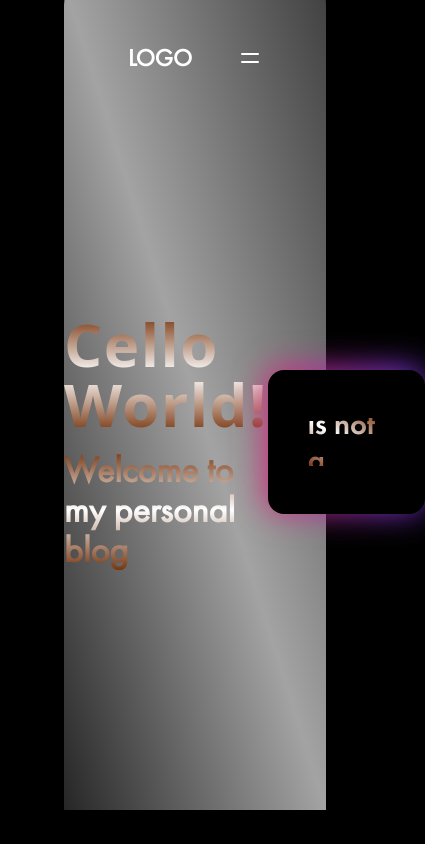
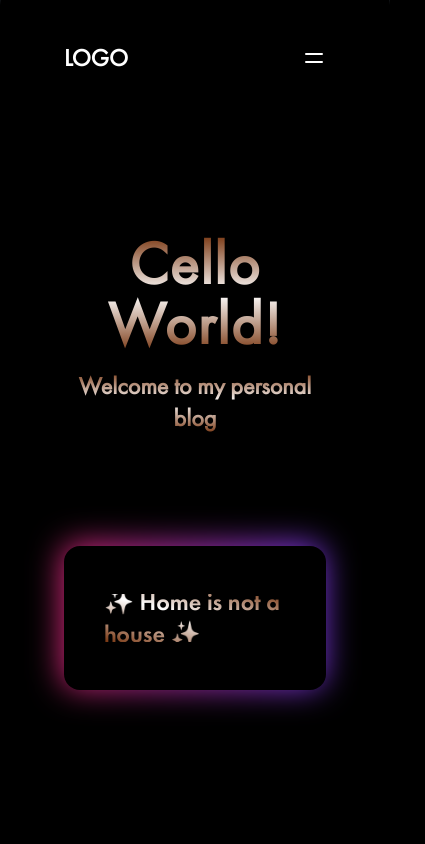
Before and after one commit to alfieqashwa/me, a Next.js app: page / in a window 390 px wide. Shown: the top 844 px of the page, 425 px wide, since content can reach past the window. Built offline with nearby package versions, Linux system fonts and the light colour scheme.

Commit message:
modified mobile view

```diff
--- a/components/Hero/Hero.tsx
+++ b/components/Hero/Hero.tsx
@@ -8,20 +8,22 @@ type Props = {
 
 const Hero: React.FC<Props> = (props): JSX.Element => {
   return (
-    <div className='flex items-center justify-between py-60'>
+    <div className='mx-auto mt-40 md-center md:justify-between md:flex md:py-60'>
       <section className='items-center space-y-4 flex-cols'>
         <motion.h1
           whileHover={{ scale: 1.05 }}
           transition={{ duration: 0.5 }}
-          className='font-sans text-6xl font-extrabold tracking-wide text-transparent bg-clip-text bg-gradient-to-b via-white from-amber-900 to-amber-900'
+          className='text-6xl font-extrabold tracking-wide text-center text-transparent md:font-sans md:text-left bg-clip-text bg-gradient-to-b via-white from-amber-900 to-amber-900'
         >
           {props.title}
         </motion.h1>
-        <h2 className='text-transparent bg-clip-text bg-gradient-to-b via-white from-amber-900 to-amber-900'>
+        <h2 className='text-2xl text-center text-transparent md:text-left md:text-4xl bg-clip-text bg-gradient-to-b via-white from-amber-900 to-amber-900'>
           {props.description}
         </h2>
       </section>
-      <section className='flex items-center'>{props.children}</section>
+      <section className='flex items-center justify-center'>
+        {props.children}
+      </section>
     </div>
   )
 }
@@ -44,7 +46,7 @@ export const HeroWithQuote: React.FC<{ quote: string }> = (
     <motion.div
       initial='initial'
       whileHover='hover'
-      className='relative cursor-wait'
+      className='relative cursor-wait mt-28 md:mt-0'
     >
       <motion.div
         variants={glowVariants}
@@ -52,7 +54,7 @@ export const HeroWithQuote: React.FC<{ quote: string }> = (
         className='absolute -inset-0.5 w-full h-full bg-gradient-to-r from-pink-600 to-violet-600 rounded-2xl blur-lg'
       />
       <div className='relative h-full px-10 py-12 mb-0 overflow-hidden bg-black rounded-2xl'>
-        <h3 className='flex items-center justify-center h-12 text-transparent font-secondary bg-clip-text bg-gradient-to-tr via-white from-amber-900 to-amber-900'>
+        <h3 className='flex items-center justify-center h-12 text-2xl text-transparent md:text-3xl font-secondary bg-clip-text bg-gradient-to-tr via-white from-amber-900 to-amber-900'>
           {props.quote}
         </h3>
       </div>
--- a/components/Layout.tsx/Footer/Footer.tsx
+++ b/components/Layout.tsx/Footer/Footer.tsx
@@ -71,7 +71,7 @@ function Footer(props: Props): JSX.Element {
             <SiReverbnation className='w-4 h-4 text-trueGray-500' />
           </a>
         </section>
-        <p className='pt-16 pb-20 text-sm tracking-widest text-center text-trueGray-500'>
+        <p className='pt-16 pb-20 text-sm tracking-widest text-center text-transparent bg-clip-text bg-gradient-to-b via-white from-amber-100 to-amber-100'>
           © {new Date().getFullYear()} Alfie Qashwa
         </p>
       </footer>
--- a/components/Layout.tsx/Layout.tsx
+++ b/components/Layout.tsx/Layout.tsx
@@ -49,14 +49,15 @@ const Layout: React.FC<Props> = ({ title = 'Home', children }) => {
   return (
     <Fragment>
       <Header title={title} />
-      <div className='relative w-full px-16 mx-auto max-w-7xl FuturaPT'>
+      <div className='relative w-full mx-auto md:px-16 max-w-7xl FuturaPT'>
         {/* // * Start Mobile View */}
+
         <div className='-pt-10 md:hidden'>
           <MobileNav menus={MENU_LIST} isToggled={isToggled} />
           <motion.section
             initial={false}
             animate={animation}
-            className='z-20 bg-black border-t-[1px] border-amber-100 border-transparent shadow-lg bg-gradient-to-tr from-trueGray-800 via-trueGray-400 to-trueGray-700 rounded-t-3xl'
+            className='z-20 bg-black pb-7 border-t-[1px] border-amber-100 border-transparent shadow-lg rounded-t-3xl'
           >
             <div className='flex items-center px-16 justify-between pt-[60px]'>
               <MobileLogo isToggled={isToggled} setIsToggled={setIsToggled} />
@@ -64,7 +65,7 @@ const Layout: React.FC<Props> = ({ title = 'Home', children }) => {
                 <MenuAlt4Icon className='w-6 h-6' />
               </button>
             </div>
-            <main className='z-10'>{children}</main>
+            <main className='z-10 px-16'>{children}</main>
           </motion.section>
         </div>
         {/* // * Ends Mobile View */}
```
